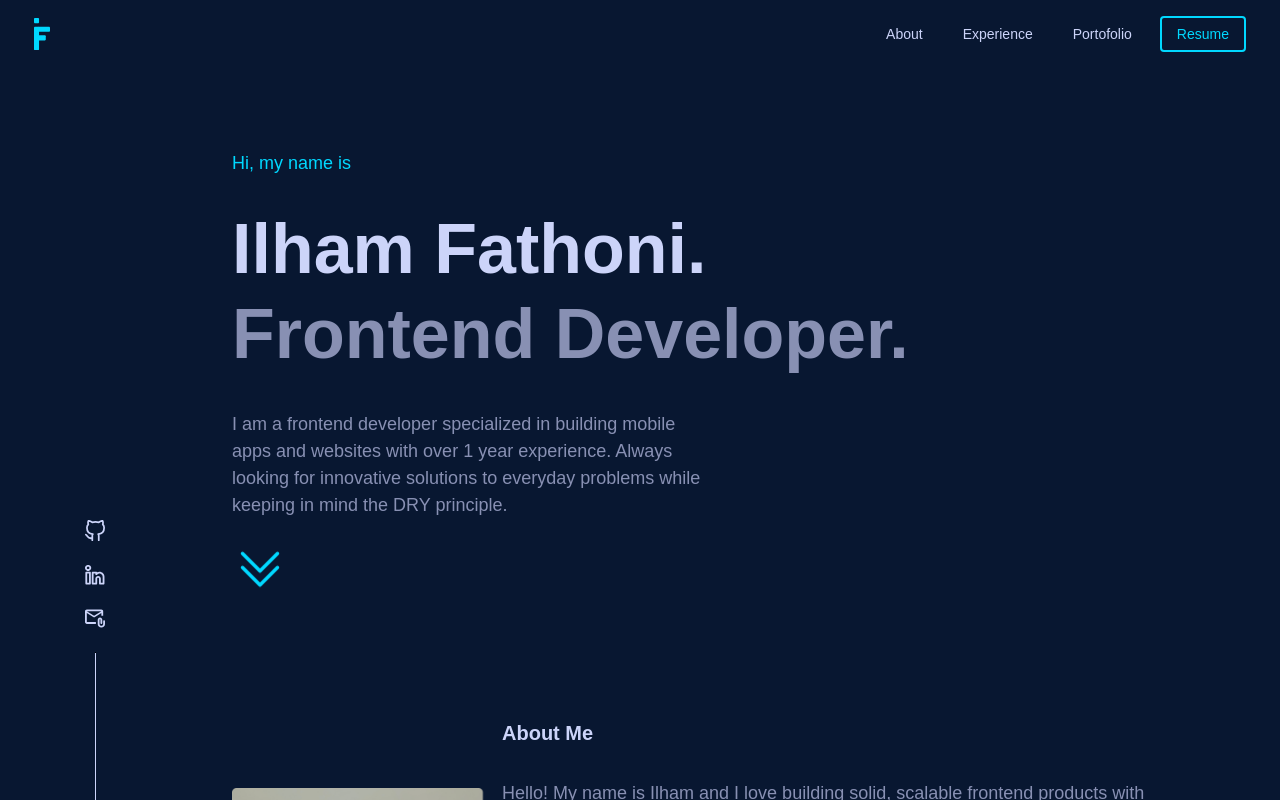
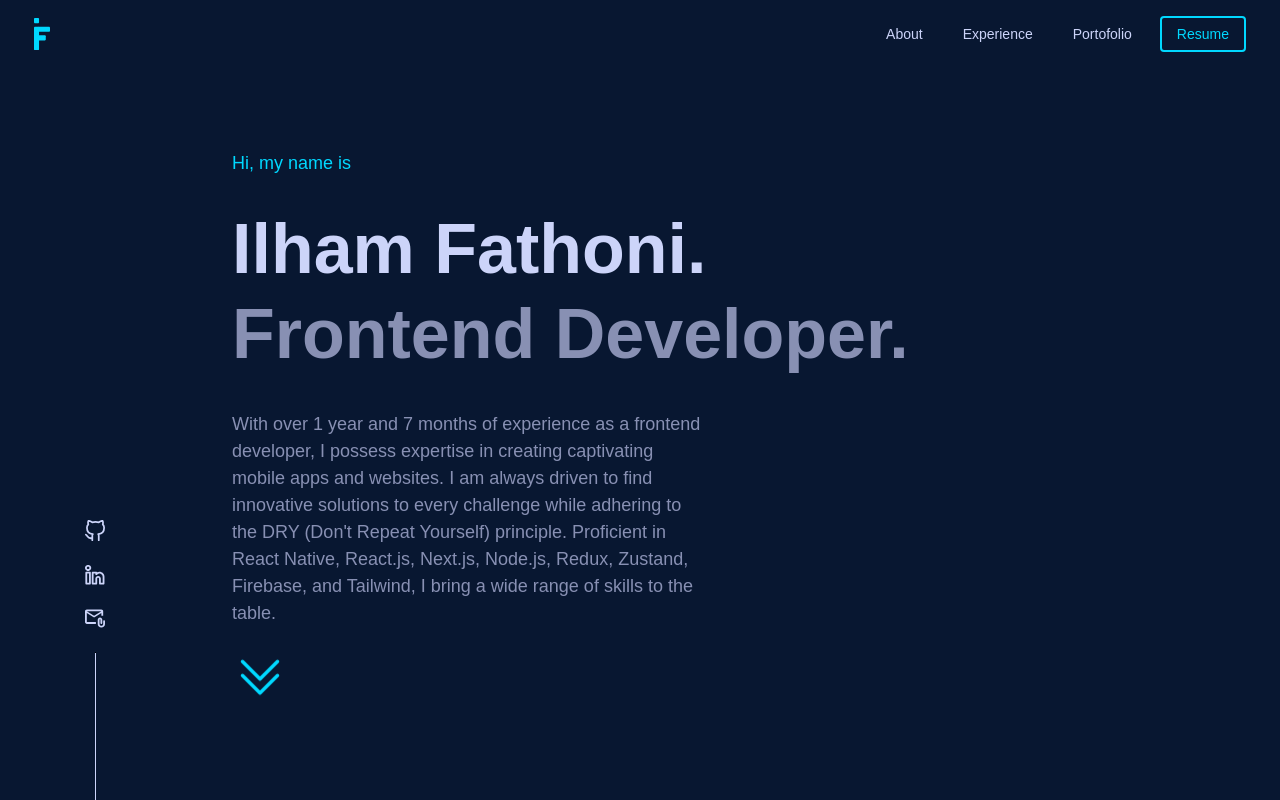
Before and after one commit to ilhamfathoni2/ilham-portofolio, a Next.js app: page / in a window 1280 px wide. Shown: the top 800 px of the page. Built offline with nearby package versions, Linux system fonts and the light colour scheme.

Commit message:
update cv and bio

```diff
--- a/src/components/home/sectionOne.tsx
+++ b/src/components/home/sectionOne.tsx
@@ -3,7 +3,7 @@ import { useEffect } from "react";
 import Image from "next/image";
 import { rightIcon } from "../../../public/assets/vector";
 import gsap, { Back } from "gsap";
-import { ChevronDoubleDownIcon } from '@heroicons/react/24/outline'
+import { ChevronDoubleDownIcon } from "@heroicons/react/24/outline";
 
 export const SectionOne = () => {
   useEffect(() => {
@@ -45,15 +45,14 @@ export const SectionOne = () => {
           Frontend Developer.
         </h1>
         <p className="text-textSecondary text-[16px] lg:text-[18px] xl:text-[18px] 2xl:text-[18px] mt-3 mb-9 lg:w-[500px] pr-7">
-          I am a frontend developer specialized in building mobile apps and
-          websites with over 1 year experience. Always looking for innovative
-          solutions to everyday problems while keeping in mind the DRY
-          principle.
+          With over 1 year and 7 months of experience as a frontend developer, I
+          possess expertise in creating captivating mobile apps and websites. I
+          am always driven to find innovative solutions to every challenge while
+          adhering to the DRY (Don't Repeat Yourself) principle. Proficient in
+          React Native, React.js, Next.js, Node.js, Redux, Zustand, Firebase,
+          and Tailwind, I bring a wide range of skills to the table.
         </p>
-        <button
-          onClick={handleAbout}
-          className="rounded-full"
-        >
+        <button onClick={handleAbout} className="rounded-full">
           <ChevronDoubleDownIcon className="w-14 text-primaryBlue animate-bounce" />
         </button>
       </div>
```
Also changed, not shown: 1 other file (tests, documents, lock files or other folders).
